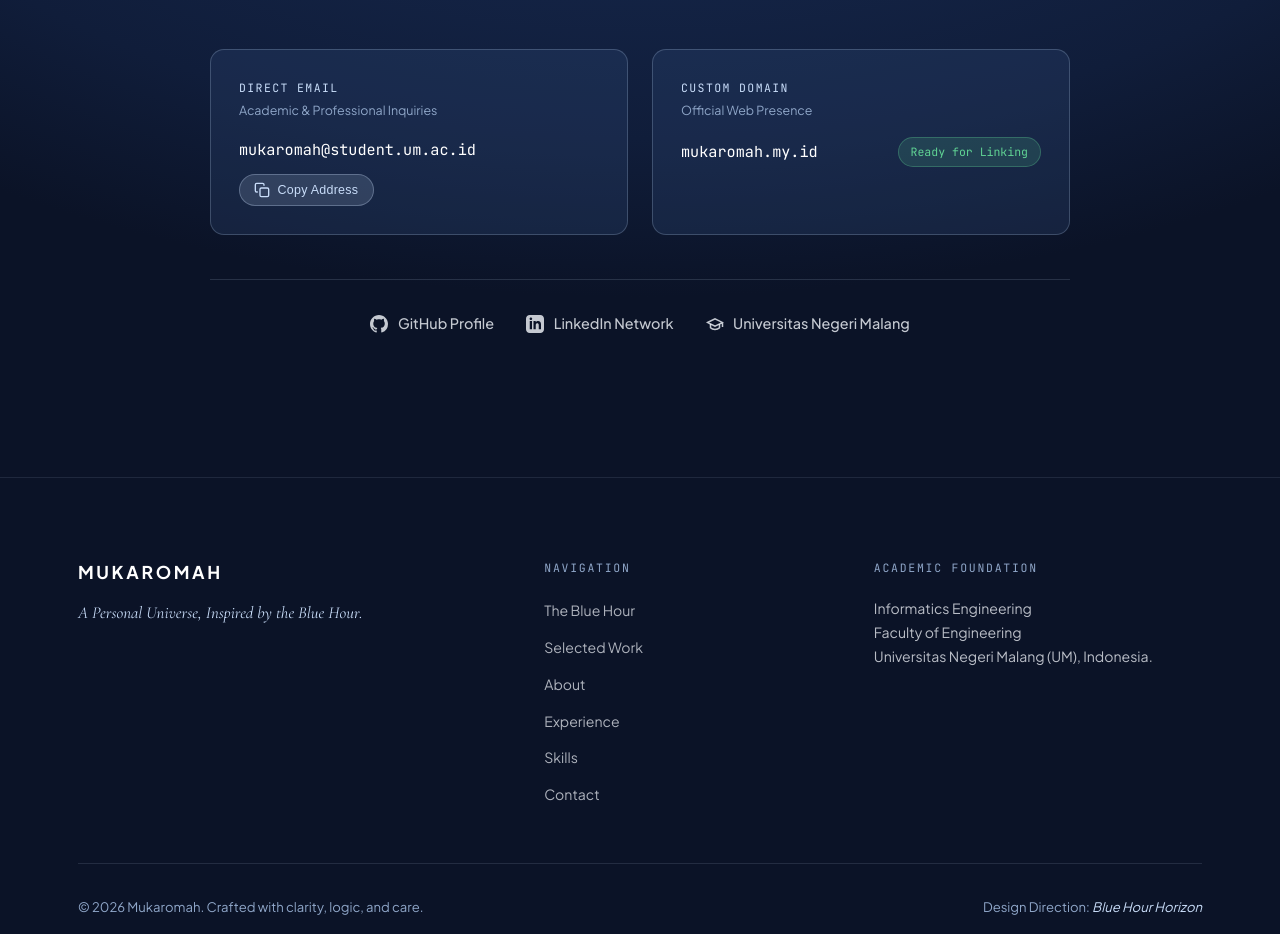
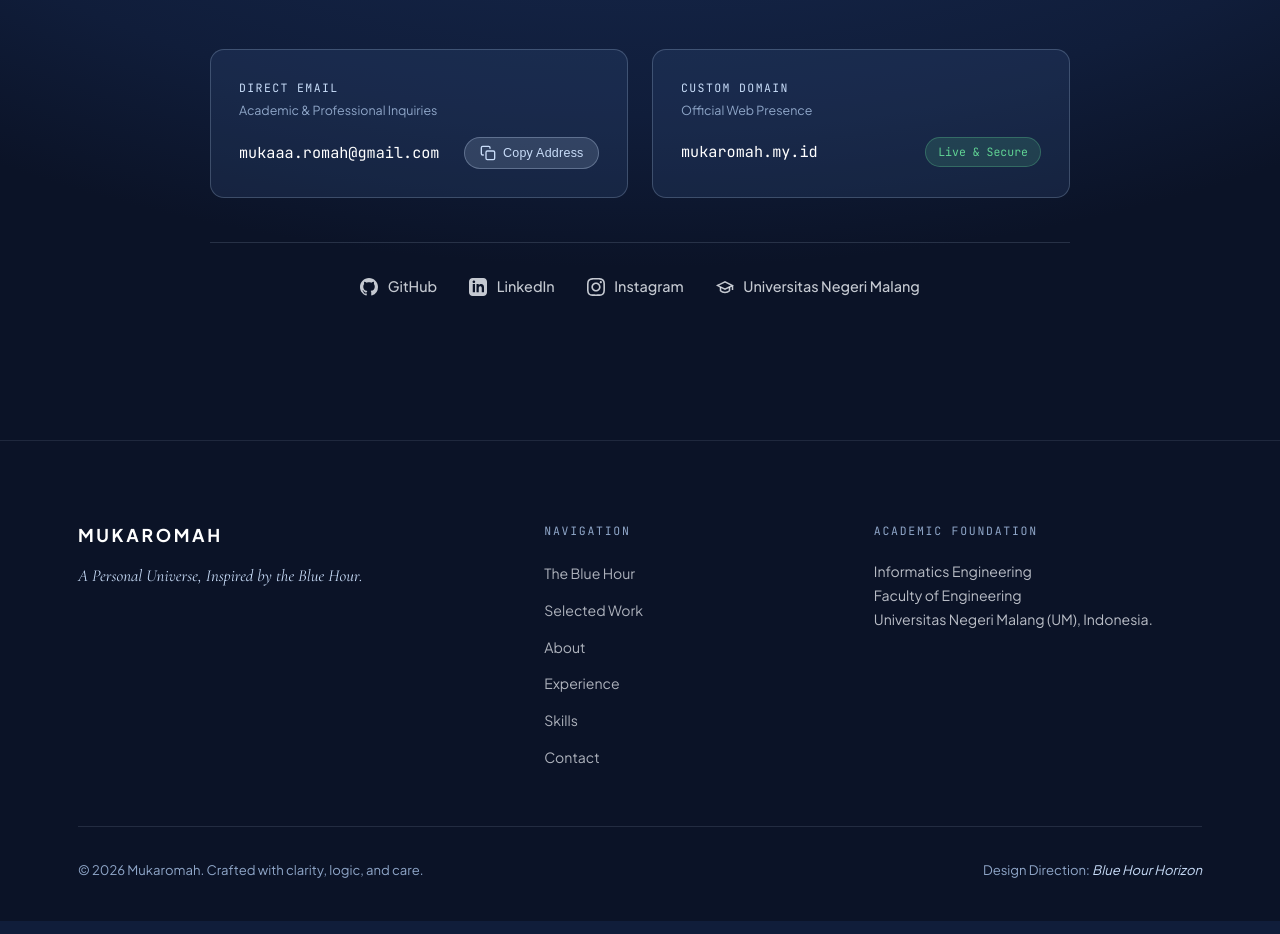
Before and after one commit to mukaaromaah/mukaromah-portofolio, a plain HTML site: page index.html in a window 1280 px wide. Shown: the part 7660-8594 px from the top of the page. Drawn offline with nearby package versions, Linux system fonts and the light colour scheme; animation ran at ten frames a second.

Commit message:
fix(contact): update email to mukaaa.romah@gmail.com, add Instagram link, and update GitHub & LinkedIn URLs

```diff
--- a/index.html
+++ b/index.html
@@ -682,7 +682,7 @@
                 <span class="channel-sub">Academic & Professional Inquiries</span>
               </div>
               <div class="channel-action-row">
-                <span class="channel-value" id="email-address">mukaromah@student.um.ac.id</span>
+                <span class="channel-value" id="email-address">mukaaa.romah@gmail.com</span>
                 <button class="btn btn-copy" id="btn-copy-email" aria-label="Copy email address to clipboard">
                   <svg class="copy-icon" width="16" height="16" viewBox="0 0 24 24" fill="none" stroke="currentColor" stroke-width="2">
                     <rect x="9" y="9" width="13" height="13" rx="2" stroke-linecap="round"/>
@@ -700,24 +700,30 @@
               </div>
               <div class="channel-action-row">
                 <span class="channel-value">mukaromah.my.id</span>
-                <span class="channel-status-tag">Ready for Linking</span>
+                <span class="channel-status-tag">Live & Secure</span>
               </div>
             </div>
           </div>
 
           <!-- Professional Links -->
           <div class="contact-links-row">
-            <a href="https://github.com" target="_blank" rel="noopener noreferrer" class="social-link" id="link-github">
+            <a href="https://github.com/mukaaromaah" target="_blank" rel="noopener noreferrer" class="social-link" id="link-github">
               <svg width="18" height="18" viewBox="0 0 24 24" fill="currentColor">
                 <path d="M12 0C5.37 0 0 5.37 0 12c0 5.31 3.435 9.795 8.205 11.385.6.105.825-.255.825-.57 0-.285-.015-1.23-.015-2.235-3.015.555-3.795-.735-4.035-1.41-.135-.345-.72-1.41-1.23-1.695-.42-.225-1.02-.78-.015-.795.945-.015 1.62.87 1.845 1.23 1.08 1.815 2.805 1.305 3.495.99.105-.78.42-1.305.765-1.605-2.67-.3-5.46-1.335-5.46-5.925 0-1.305.465-2.385 1.23-3.225-.12-.3-.54-1.53.12-3.18 0 0 1.005-.315 3.3 1.23.96-.27 1.98-.405 3-.405s2.04.135 3 .405c2.295-1.56 3.3-1.23 3.3-1.23.66 1.65.24 2.88.12 3.18.765.84 1.23 1.905 1.23 3.225 0 4.605-2.805 5.625-5.475 5.925.435.375.81 1.095.81 2.22 0 1.605-.015 2.895-.015 3.3 0 .315.225.69.825.57A12.02 12.02 0 0024 12c0-6.63-5.37-12-12-12z"/>
               </svg>
-              <span>GitHub Profile</span>
+              <span>GitHub</span>
             </a>
-            <a href="https://linkedin.com" target="_blank" rel="noopener noreferrer" class="social-link" id="link-linkedin">
+            <a href="https://www.linkedin.com/in/mukaaromah/" target="_blank" rel="noopener noreferrer" class="social-link" id="link-linkedin">
               <svg width="18" height="18" viewBox="0 0 24 24" fill="currentColor">
                 <path d="M19 0h-14c-2.761 0-5 2.239-5 5v14c0 2.761 2.239 5 5 5h14c2.762 0 5-2.239 5-5v-14c0-2.761-2.238-5-5-5zm-11 19h-3v-11h3v11zm-1.5-12.268c-.966 0-1.75-.79-1.75-1.764s.784-1.764 1.75-1.764 1.75.79 1.75 1.764-.783 1.764-1.75 1.764zm13.5 12.268h-3v-5.604c0-3.368-4-3.113-4 0v5.604h-3v-11h3v1.765c1.396-2.586 7-2.777 7 2.476v6.759z"/>
               </svg>
-              <span>LinkedIn Network</span>
+              <span>LinkedIn</span>
+            </a>
+            <a href="https://www.instagram.com/mukaaromah_/" target="_blank" rel="noopener noreferrer" class="social-link" id="link-instagram">
+              <svg width="18" height="18" viewBox="0 0 24 24" fill="currentColor">
+                <path d="M12 2.163c3.204 0 3.584.012 4.85.07 3.252.148 4.771 1.691 4.919 4.919.058 1.265.069 1.645.069 4.849 0 3.205-.012 3.584-.069 4.849-.149 3.225-1.664 4.771-4.919 4.919-1.266.058-1.644.07-4.85.07-3.204 0-3.584-.012-4.849-.07-3.26-.149-4.771-1.699-4.919-4.92-.058-1.265-.07-1.644-.07-4.849 0-3.204.013-3.583.07-4.849.149-3.227 1.664-4.771 4.919-4.919 1.266-.057 1.645-.069 4.849-.069zm0-2.163c-3.259 0-3.667.014-4.947.072-4.358.2-6.78 2.618-6.98 6.98-.059 1.281-.073 1.689-.073 4.948 0 3.259.014 3.668.072 4.948.2 4.358 2.618 6.78 6.98 6.98 1.281.058 1.689.072 4.948.072 3.259 0 3.668-.014 4.948-.072 4.354-.2 6.782-2.618 6.979-6.98.059-1.28.073-1.689.073-4.948 0-3.259-.014-3.667-.072-4.947-.196-4.354-2.617-6.78-6.979-6.98-1.281-.059-1.69-.073-4.949-.073zm0 5.838c-3.403 0-6.162 2.759-6.162 6.162s2.759 6.163 6.162 6.163 6.162-2.759 6.162-6.163c0-3.403-2.759-6.162-6.162-6.162zm0 10.162c-2.209 0-4-1.79-4-4 0-2.209 1.791-4 4-4s4 1.791 4 4c0 2.21-1.791 4-4 4zm6.406-11.845c-.796 0-1.441.645-1.441 1.44s.645 1.44 1.441 1.44c.795 0 1.439-.645 1.439-1.44s-.644-1.44-1.439-1.44z"/>
+              </svg>
+              <span>Instagram</span>
             </a>
             <a href="https://um.ac.id" target="_blank" rel="noopener noreferrer" class="social-link" id="link-um">
               <svg width="18" height="18" viewBox="0 0 24 24" fill="none" stroke="currentColor" stroke-width="2">
```
